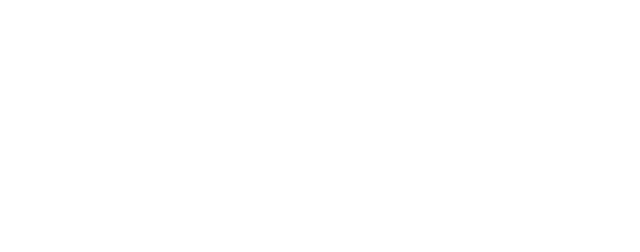
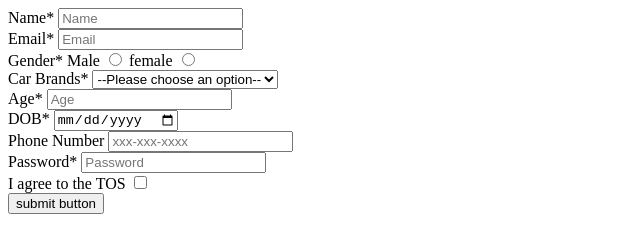
Before and after one commit to acciojob/signup-form-car-VUTNUR, a website: page main.html in a window 1280 px wide. Shown: the whole page, without its empty margins (0-640 px from the left). Drawn offline with Linux system fonts and the light colour scheme.

Commit message:
Sign up form answer

```diff
--- a/main.html
+++ b/main.html
@@ -10,6 +10,55 @@
 	<!-- the entire body must be written by student -->
     <script type="text/javascript" src="./script.js">
 </script>
+    <form method="post">
+       <div>
+		<label for="name">Name*</label>
+		<input type="text" id="name" name="name" required placeholder="Name">
+	   </div>
+	   <div>
+		<label for="email">Email*</label>
+		<input type="email" id="email" name="email" required placeholder="Email">
+	   </div>
+	   <div>
+		<label for="gender">Gender*</label>
+		<label for="gender_m">Male</label>
+		<input type="radio" id="gender_m" name="gender" required>
+		<label for="gender_f">female</label>
+		<input type="radio" id="gender_f" name="gender" required>
+	   </div>
+	   <div>
+		<label for="cars">Car Brands*</label>
+		<select name="cars" id="cars" required>
+			<option disabled selected >--Please choose an option--</option>
+			<option value="BMW">BMW</option>
+			<option value="Audi">Audi</option>
+			<option value="Mercedez">Mercedez</option>
+		</select>
+	   </div>
+	   <div>
+		<label for="age">Age*</label>
+		<input type="number" id="age" name="age" required placeholder="Age">
+	   </div>
+	   <div>
+		<label for="dob">DOB*</label>
+		<input type="date" name="dob" id="dob" required>
+	   </div>
+	   <div>
+		<label for="tel">Phone Number</label>
+		<input type="tel" name="tel" id="tel" placeholder="xxx-xxx-xxxx">
+	   </div>
+	   <div>
+		<label for="password">Password*</label>
+		<input type="password" name="password" id="password" required placeholder="Password">
+	   </div>
+	   <div>
+		<label for="tos">I agree to the TOS</label>
+		<input type="checkbox" name="tos" id="tos" required>
+	   </div>
+	   <div>
+		<button type="submit">submit button</button>
+	   </div>
+	</form>
 
 </body>
 
```
